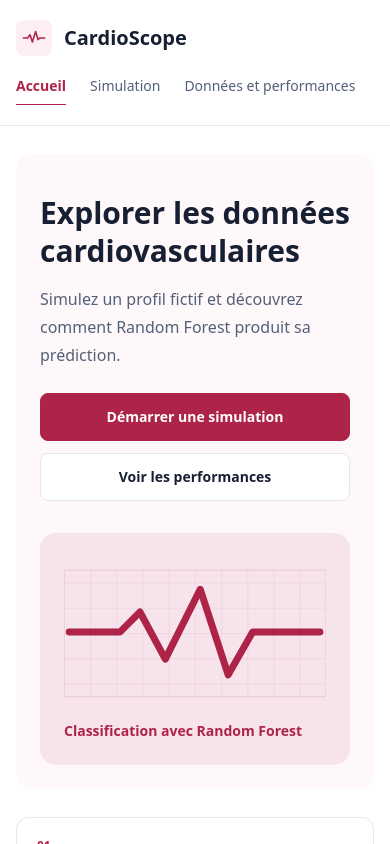
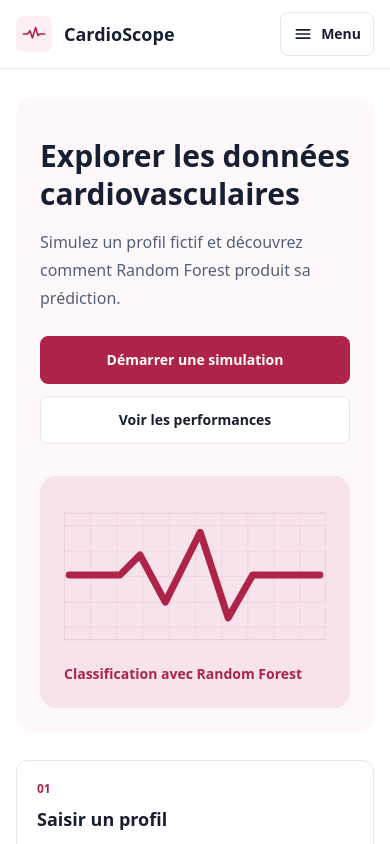
Before and after one commit to CardioScope-AI/CardioScope-FRONTEND, a React (Vite) app: page / in a window 390 px wide. Shown: the top 844 px of the page. Built offline with nearby package versions, Linux system fonts and the light colour scheme.

Commit message:
feat: adapter l'interface au mobile

```diff
--- a/src/components/SimulationResult.jsx
+++ b/src/components/SimulationResult.jsx
@@ -49,8 +49,8 @@ export default function SimulationResult({ prediction, profile, illustrative = f
         </aside>
       </div>
       <div className="mt-7 flex flex-col gap-4 sm:flex-row">
-        <Button onClick={onRestart}>Nouvelle simulation</Button>
-        <Button href="#performances" variant="secondary">Voir les performances</Button>
+        <Button onClick={onRestart} className="w-full sm:w-auto">Nouvelle simulation</Button>
+        <Button href="#performances" variant="secondary" className="w-full sm:w-auto">Voir les performances</Button>
       </div>
       <details className="mt-6 rounded-xl border border-line p-4 text-sm">
         <summary className="cursor-pointer font-medium">Voir le profil complet</summary>
--- a/src/components/layout/Header.jsx
+++ b/src/components/layout/Header.jsx
@@ -1,22 +1,63 @@
+import { useEffect, useRef, useState } from 'react';
+
 const links = [
   ['accueil', 'Accueil'],
   ['simulation', 'Simulation'],
   ['performances', 'Données et performances'],
 ];
+
 export default function Header({ activePage }) {
+  const [menuOpen, setMenuOpen] = useState(false);
+  const menuButton = useRef(null);
+
+  useEffect(() => { setMenuOpen(false); }, [activePage]);
+  useEffect(() => {
+    if (!menuOpen) return undefined;
+    const closeOnEscape = (event) => {
+      if (event.key === 'Escape') {
+        setMenuOpen(false);
+        menuButton.current?.focus();
+      }
+    };
+    window.addEventListener('keydown', closeOnEscape);
+    return () => window.removeEventListener('keydown', closeOnEscape);
+  }, [menuOpen]);
+
   return (
     <header className="border-b border-line bg-white">
-      <div className="page-container flex flex-wrap items-center justify-between gap-5 py-5">
-        <a href="#accueil" className="flex items-center gap-3 text-xl font-bold" aria-label="CardioScope - accueil">
-          <span className="flex size-9 items-center justify-center rounded-lg bg-brand-soft text-brand" aria-hidden="true">
+      <div className="page-container flex flex-wrap items-center justify-between gap-x-5 gap-y-2 py-3 sm:py-5">
+        <a href="#accueil" className="flex min-h-11 min-w-0 items-center gap-3 text-lg font-bold sm:text-xl" aria-label="CardioScope - accueil">
+          <span className="flex size-9 shrink-0 items-center justify-center rounded-lg bg-brand-soft text-brand" aria-hidden="true">
             <svg viewBox="0 0 30 24" className="size-6" fill="none" stroke="currentColor" strokeWidth="2" strokeLinejoin="round"><path d="M1 12h6l3-4 3 9 4-13 3 10 2-2h7" /></svg>
           </span>
           CardioScope
         </a>
-        <nav aria-label="Navigation principale" className="flex flex-wrap gap-x-6 gap-y-3 text-sm sm:gap-x-12">
+        <button
+          ref={menuButton}
+          type="button"
+          className="inline-flex min-h-11 items-center gap-2 rounded-lg border border-line px-3 text-sm font-bold text-ink sm:hidden"
+          aria-expanded={menuOpen}
+          aria-controls="navigation-principale"
+          onClick={() => setMenuOpen(open => !open)}
+        >
+          <svg aria-hidden="true" viewBox="0 0 24 24" className="size-5" fill="none" stroke="currentColor" strokeWidth="2" strokeLinecap="round">
+            {menuOpen ? <path d="M5 5l14 14M19 5L5 19" /> : <path d="M4 7h16M4 12h16M4 17h16" />}
+          </svg>
+          {menuOpen ? 'Fermer' : 'Menu'}
+        </button>
+        <nav
+          id="navigation-principale"
+          aria-label="Navigation principale"
+          className={`${menuOpen ? 'flex' : 'hidden'} w-full flex-col gap-1 pt-3 text-sm sm:flex sm:w-auto sm:flex-row sm:items-center sm:gap-4 sm:pt-0 lg:gap-8`}
+        >
           {links.map(([page, label]) => (
-            <a key={page} href={`#${page}`} aria-current={activePage === page ? 'page' : undefined}
-              className={`border-b pb-2 ${activePage === page ? 'border-brand font-bold text-brand' : 'border-transparent text-muted hover:text-brand'}`}>
+            <a
+              key={page}
+              href={`#${page}`}
+              onClick={() => setMenuOpen(false)}
+              aria-current={activePage === page ? 'page' : undefined}
+              className={`flex min-h-11 items-center rounded-lg border-l-2 px-3 sm:rounded-none sm:border-b-2 sm:border-l-0 sm:px-1 ${activePage === page ? 'border-brand bg-brand-soft font-bold text-brand sm:bg-transparent' : 'border-transparent text-muted hover:bg-surface hover:text-brand'}`}
+            >
               {label}
             </a>
           ))}
--- a/src/pages/SimulationPage.jsx
+++ b/src/pages/SimulationPage.jsx
@@ -102,14 +102,14 @@ export default function SimulationPage() {
           <h1 id="simulation-title" ref={titleRef} tabIndex={-1} className="text-3xl font-bold">Simuler un profil</h1>
           <p className="mt-2 text-sm text-muted">Renseignez les champs ci-dessous avec des valeurs fictives.</p>
         </div>
-        <div className="flex flex-col sm:items-end">
+        <div className="flex min-w-0 flex-col sm:items-end">
           <label htmlFor="select-profile" className="sr-only">Charger un profil fictif</label>
           <select
             id="select-profile"
             value={selectedProfileId}
             onChange={handleLoadProfile}
             disabled={loading}
-            className="rounded-lg border border-line bg-white px-3 py-2 text-sm font-medium text-ink shadow-sm transition hover:border-brand focus:border-brand focus:outline-none focus:ring-1 focus:ring-brand"
+            className="w-full min-w-0 max-w-full rounded-lg border border-line bg-white px-3 py-2 text-sm font-medium text-ink shadow-sm transition hover:border-brand focus:border-brand focus:outline-none focus:ring-1 focus:ring-brand sm:w-auto"
           >
             <option value="">Charger un profil fictif…</option>
             {profilsFictifs.map(profile => (
```
